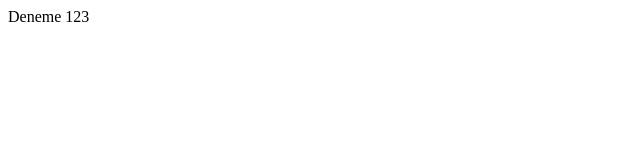
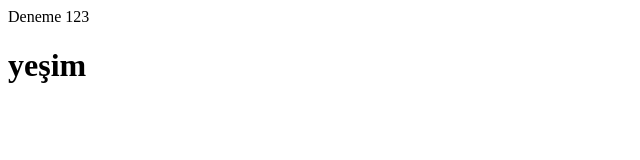
Before and after one commit to yesimkaya100619/YMGDersOrnek1, a plain HTML site: page index.html in a window 1280 px wide. Shown: the whole page, without its empty margins (0-640 px from the left). Drawn offline with Linux system fonts and the light colour scheme.

Commit message:
3.commit

```diff
--- a/index.html
+++ b/index.html
@@ -10,6 +10,7 @@
 <body>
 
     Deneme 123
+    <h1>yeşim</h1>
 </body>
 
 </html>
```
